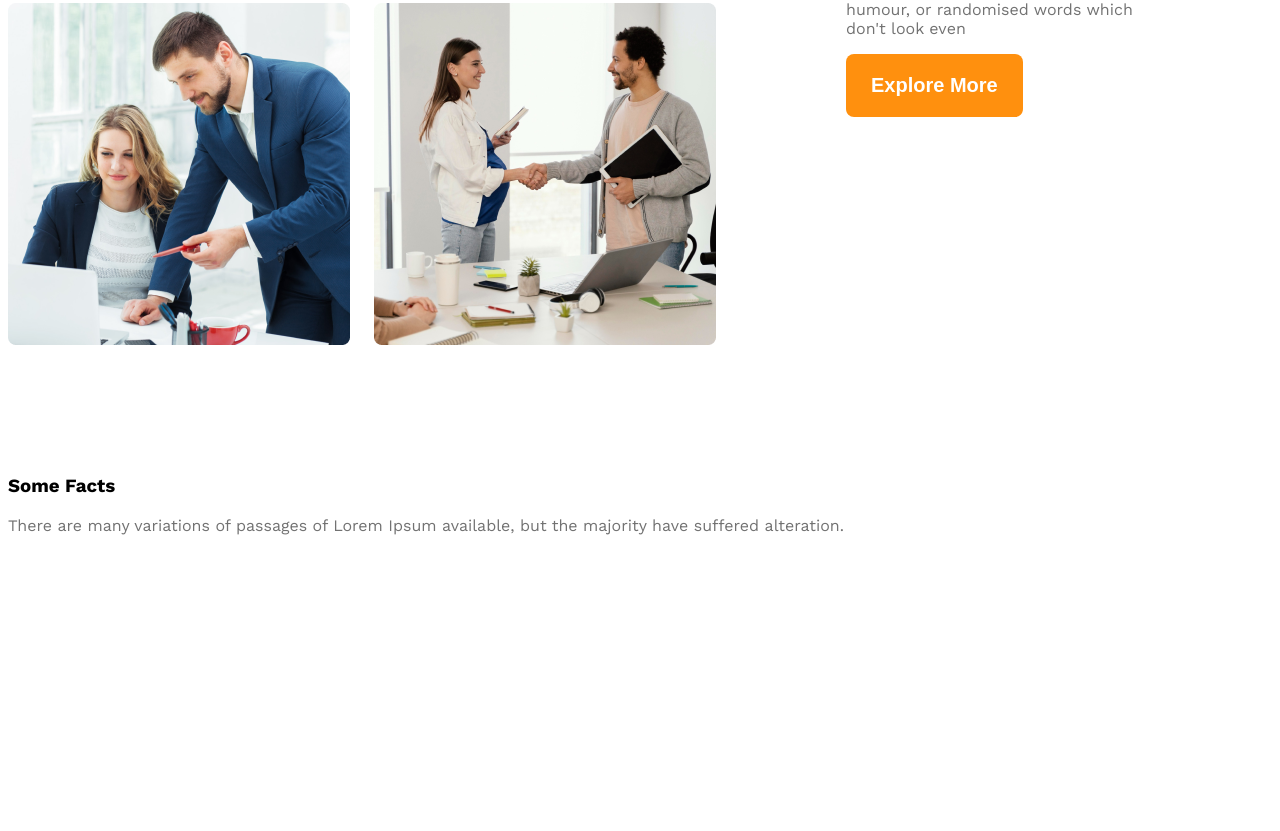
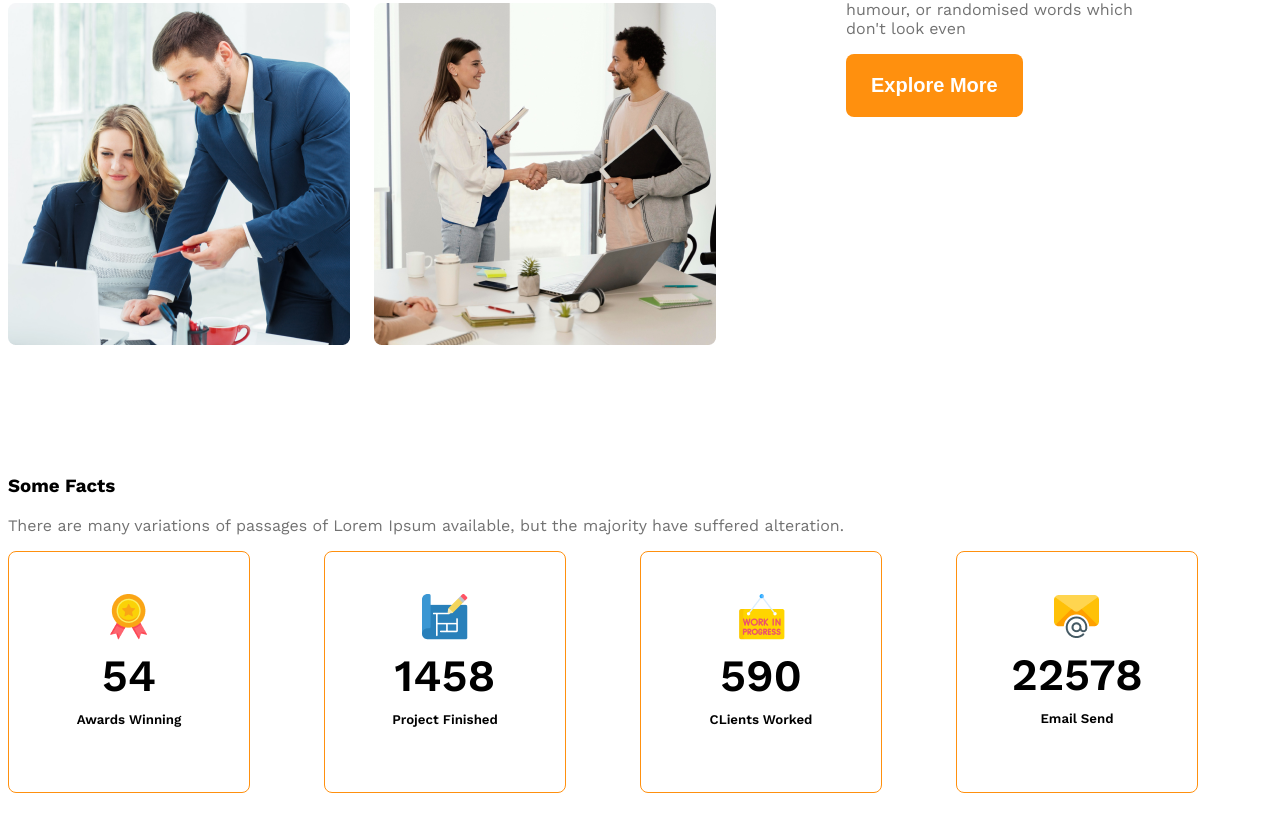
Before and after one commit to Botpng/g3-architect-website, a plain HTML site: page index.html in a window 1280 px wide. Shown: the part 1667-2498 px from the top of the page. Drawn offline with nearby package versions, Linux system fonts and the light colour scheme.

Commit message:
fact part done

```diff
--- a/index.html
+++ b/index.html
@@ -57,26 +57,34 @@
             <p class="text-light-gray">There are many variations of passages of Lorem Ipsum available, but the majority
                 have suffered alteration.</p>
             <div class="facts-container">
-                <!-- .fact*4>img.fact-icon+h4.fact-number+h5.fact-name -->
-                <div class="fact">
-                    <img src="" alt="" class="fact-icon">
-                    <h4 class="fact-number"></h4>
-                    <h5 class="fact-name"></h5>
+                <!-- .fact-card*4>img.fact-icon+h4.fact-number+h5.fact-name -->
+                <div class="fact-card display-flex">
+                    <div>
+                        <img src="images/icons/ribon.png" alt="" class="fact-icon">
+                        <h4 class="fact-number">54</h4>
+                        <h5 class="fact-name">Awards Winning</h5>
+                    </div>
                 </div>
-                <div class="fact">
-                    <img src="" alt="" class="fact-icon">
-                    <h4 class="fact-number"></h4>
-                    <h5 class="fact-name"></h5>
+                <div class="fact-card display-flex">
+                    <div>
+                        <img src="images/icons/projects.png" alt="" class="fact-icon">
+                        <h4 class="fact-number">1458</h4>
+                        <h5 class="fact-name">Project Finished</h5>
+                    </div>
                 </div>
-                <div class="fact">
-                    <img src="" alt="" class="fact-icon">
-                    <h4 class="fact-number"></h4>
-                    <h5 class="fact-name"></h5>
+                <div class="fact-card display-flex">
+                    <div>
+                        <img src="images/icons/customers.png" alt="" class="fact-icon">
+                        <h4 class="fact-number">590</h4>
+                        <h5 class="fact-name">CLients Worked</h5>
+                    </div>
                 </div>
-                <div class="fact">
-                    <img src="" alt="" class="fact-icon">
-                    <h4 class="fact-number"></h4>
-                    <h5 class="fact-name"></h5>
+                <div class="fact-card display-flex">
+                    <div>
+                        <img src="images/icons/email.png" alt="" class="fact-icon">
+                        <h4 class="fact-number">22578</h4>
+                        <h5 class="fact-name">Email Send</h5>
+                    </div>
                 </div>
             </div>
         </section>
--- a/styles/architect.css
+++ b/styles/architect.css
@@ -125,6 +125,39 @@ main>section {
     font-weight: 500;
 }
 
+/* some facts related styles */
+.facts-container {
+    display: grid;
+    grid-template-columns: repeat(4, 1fr);
+}
+
+.fact-card {
+    border: 1px solid #FF900E;
+    height: 240px;
+    width: 240px;
+    border-radius: 8px;
+    text-align: center;
+    align-items: center;
+    justify-content: center;
+}
+
+.fact-number {
+    font-size: 2.8rem;
+    font-weight: 600;
+    margin-top: 5px;
+    margin-bottom: 10px;
+}
+
+.fact-name {
+    font: 1.25rem;
+    font-weight: 600;
+    margin-top: 10px;
+}
+
+.fact-descriptilon {
+    max-width: 540px;
+}
+
 /* responsive media query */
 @media screen and (max-width:576px) {
 
```
